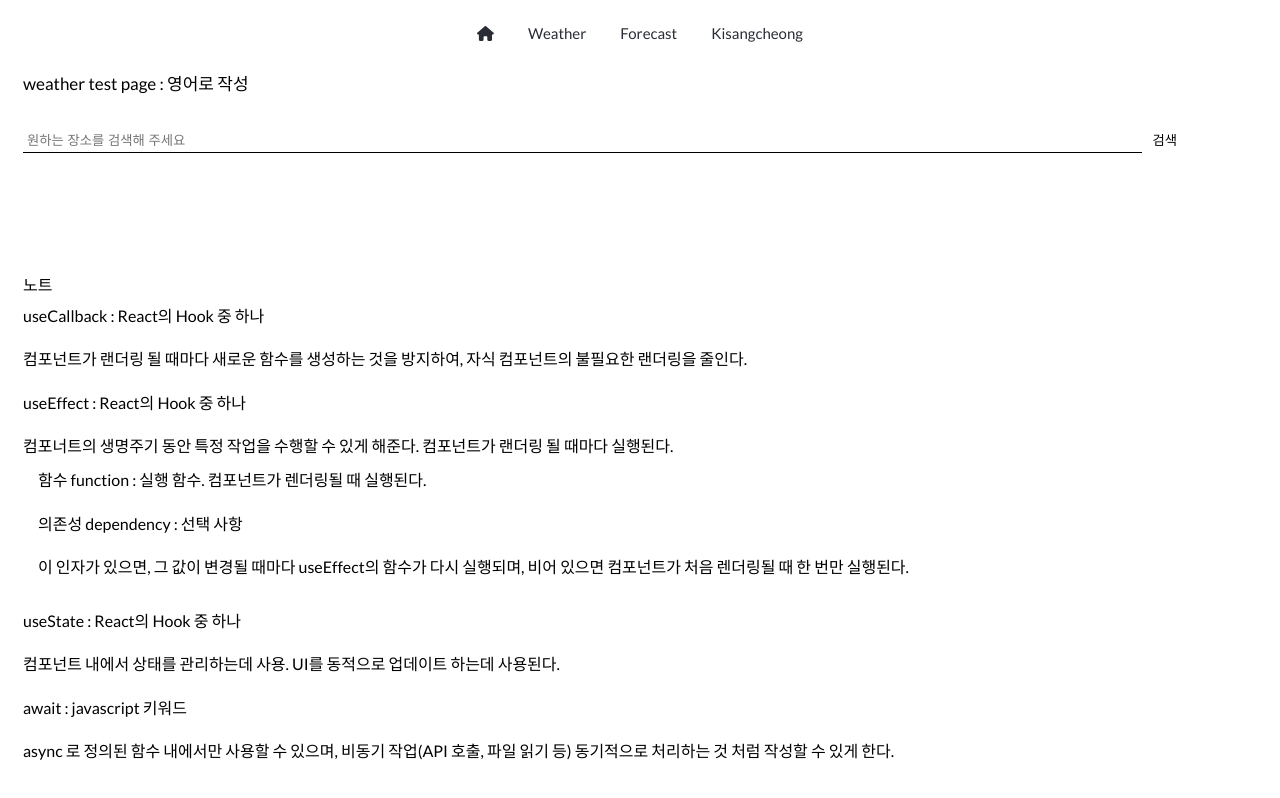
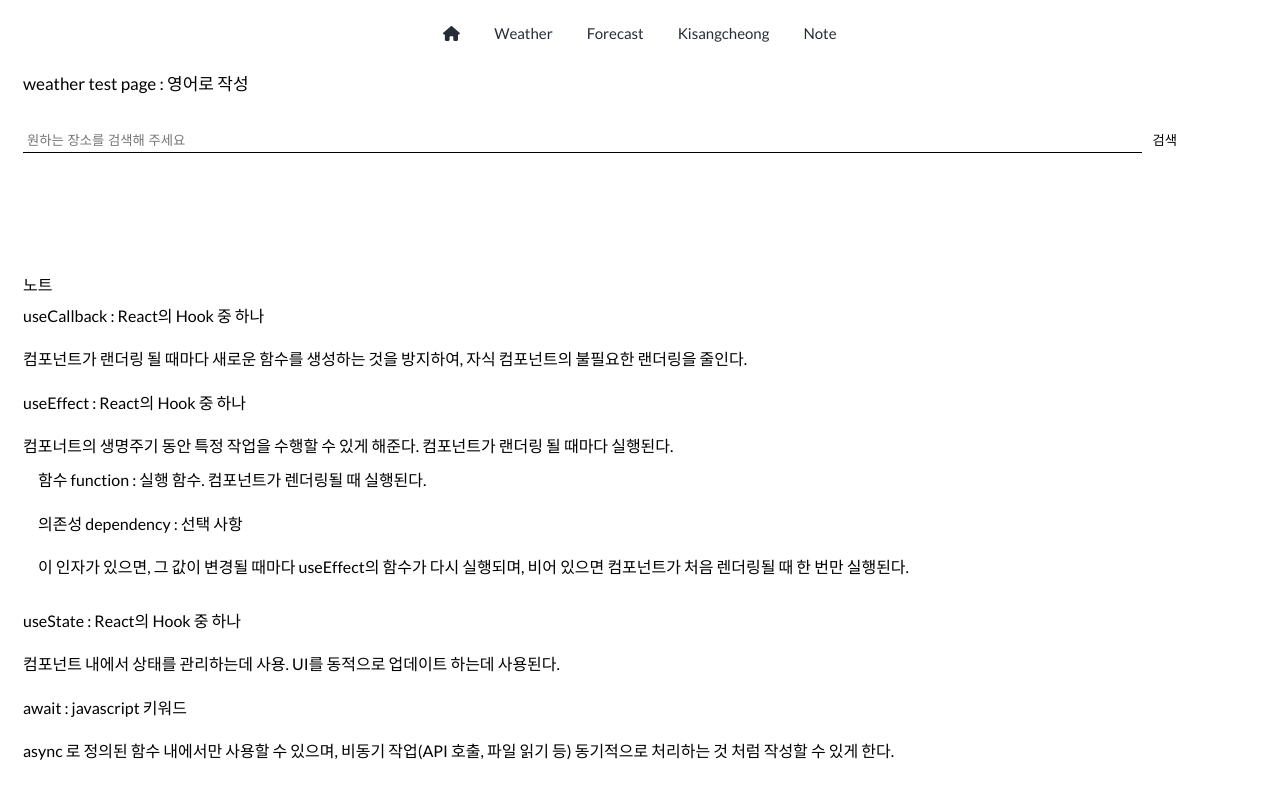
Before and after one commit to juyeong-yun/weather-app, a React (Create React App) app in the folder weather-app/: page /weather-app/weather-test in a window 1280 px wide. Built offline with nearby package versions, Linux system fonts and the light colour scheme; no server answers.

Commit message:
Note.js 연결 완료

```diff
--- a/weather-app/src/App.js
+++ b/weather-app/src/App.js
@@ -8,6 +8,7 @@ import Main from "./pages/Main";
 import WeatherTest from './pages/WeatherTest';
 import ForecastTest from './pages/ForecastTest';
 import KisangcheongTest from './pages/KisangcheongTest';
+import Note from './pages/Note';
 
 import './App.css';
 
@@ -21,6 +22,7 @@ function App() {
                 <Link to="/weather-test">Weather</Link>
                 <Link to="/forecast-test">Forecast</Link>
                 <Link to="/kisangcheong-test">Kisangcheong</Link>
+                <Link to="/study-note">Note</Link>
               </nav>
           </div>
         </div>
@@ -29,6 +31,7 @@ function App() {
             <Route path='/weather-test' element={<WeatherTest />}/>
             <Route path='/forecast-test' element={<ForecastTest />}/>
             <Route path='/kisangcheong-test' element={<KisangcheongTest />}/>
+            <Route path='/study-note' element={<Note />}/>
           </Routes>
       </div>
   );
```
